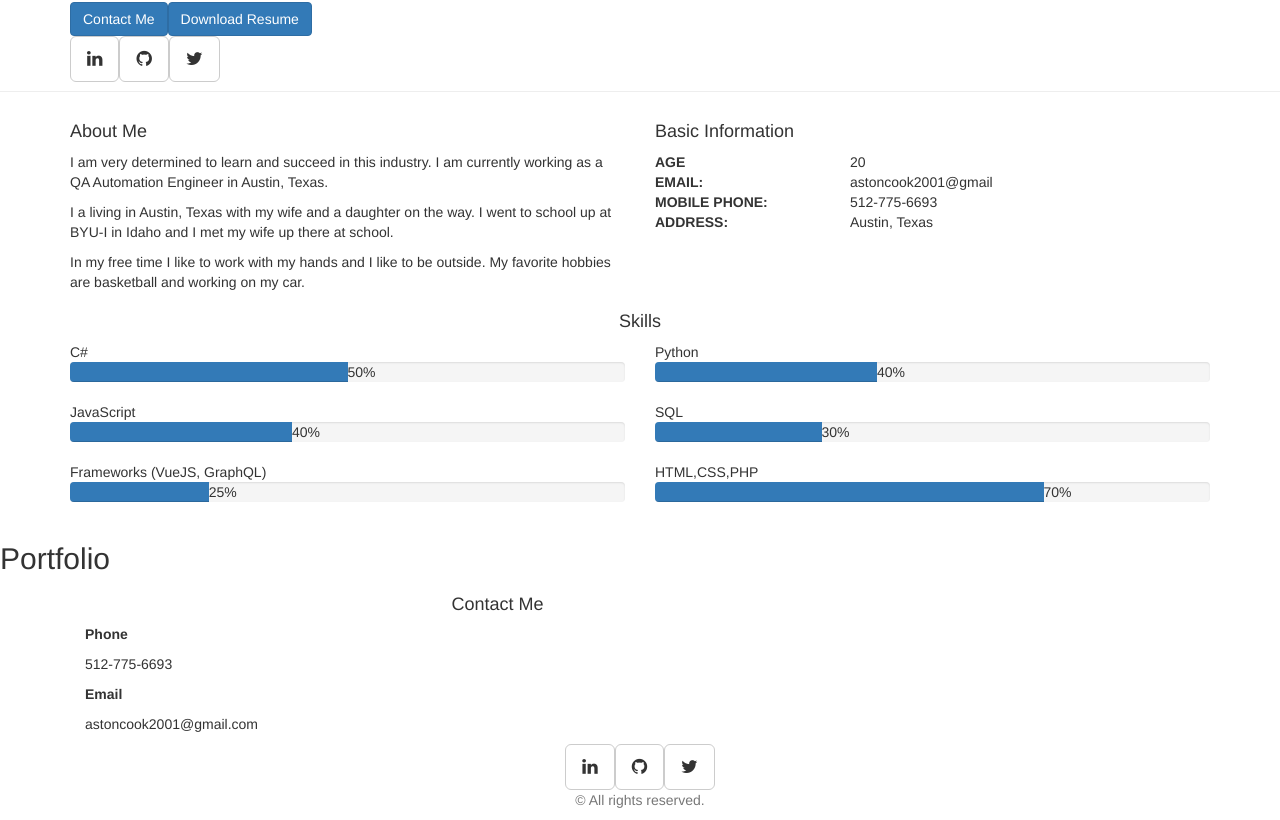
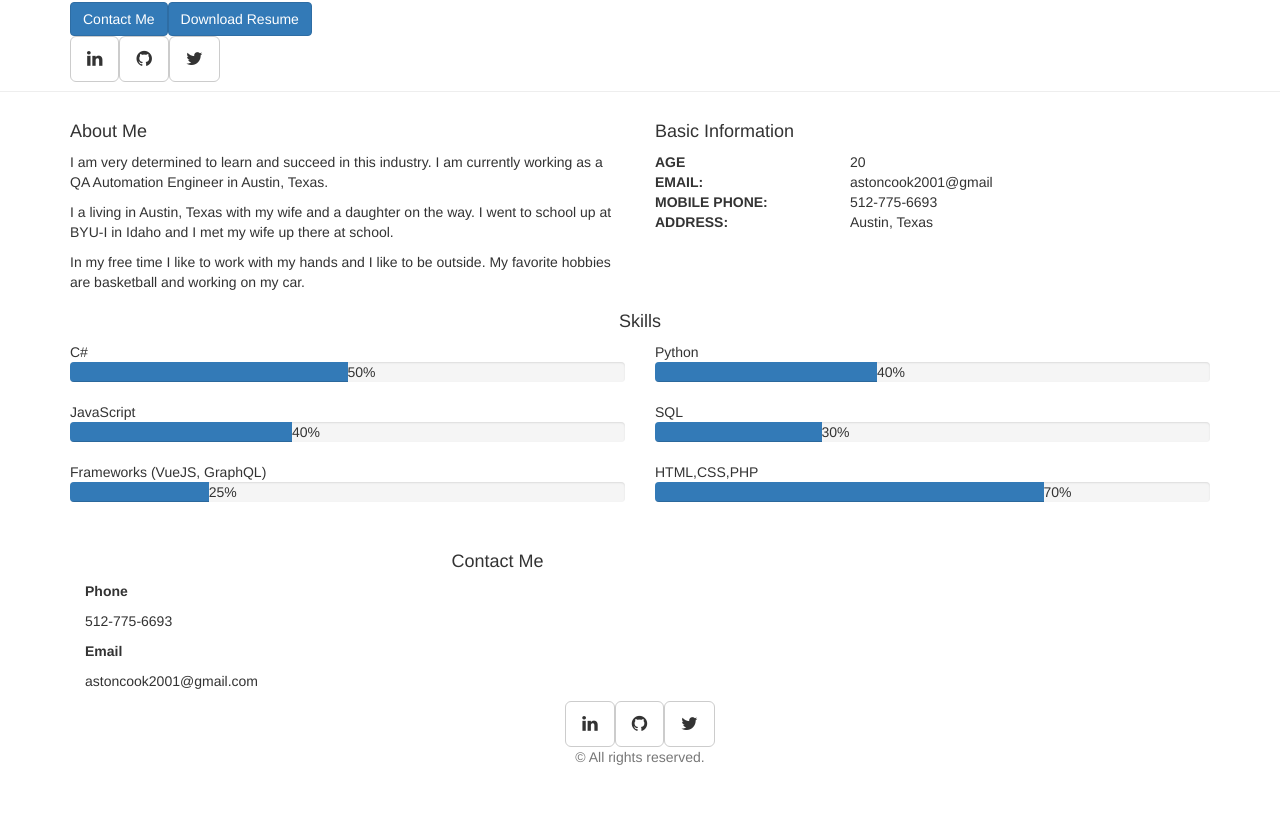
Before and after one commit to astoncook/my-portfilio, an Angular app: page / in a window 1280 px wide. Shown: the part 626-1446 px from the top of the page. After the commit the page ends 1403 px from the top, so only its background shows below. Built offline with nearby package versions, Linux system fonts and the light colour scheme.

Commit message:
clean up

```diff
--- a/src/app/portfolio/portfolio.component.html
+++ b/src/app/portfolio/portfolio.component.html
@@ -1,5 +1,5 @@
 <section class="portfolio" id="portfolio" >
     <div class="portfolioHeading">
-      <h2 class="portfolioTitle">Portfolio</h2>
+      <h2 class="portfolioTitle"></h2>
        </div>
 </section>
```
